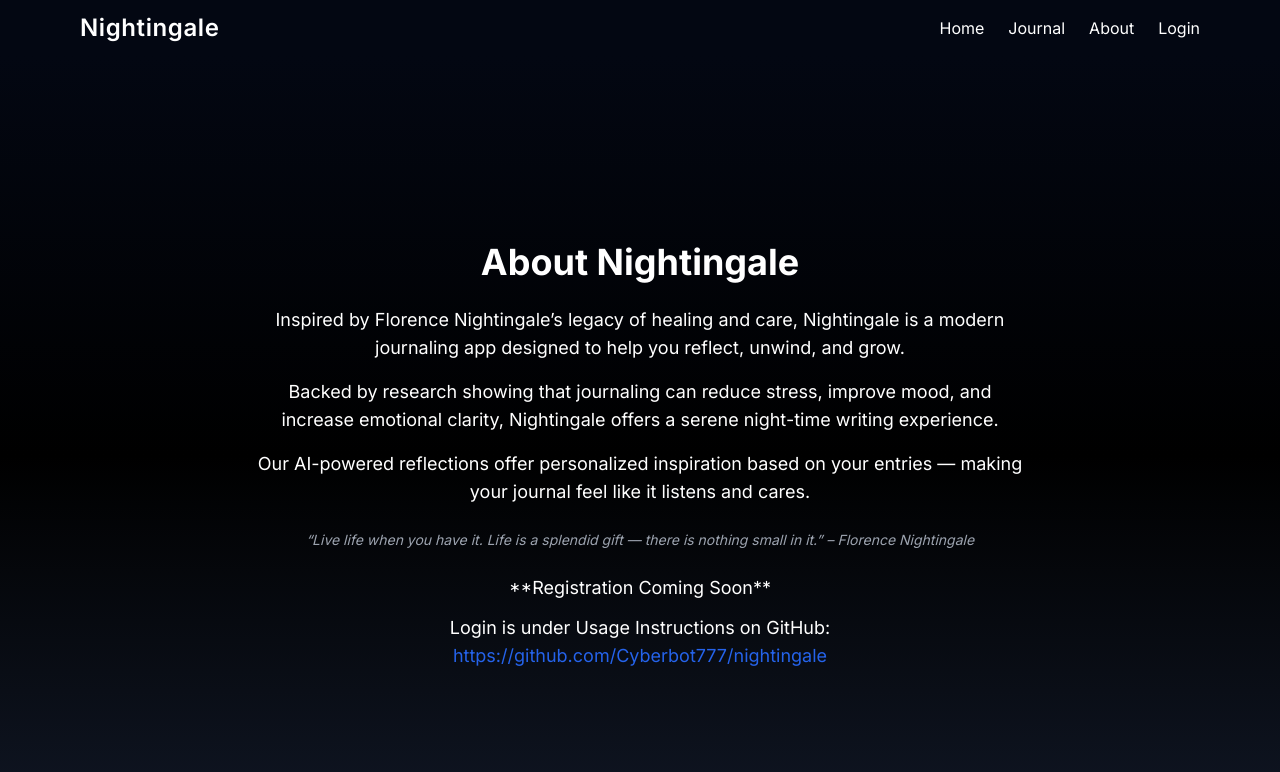
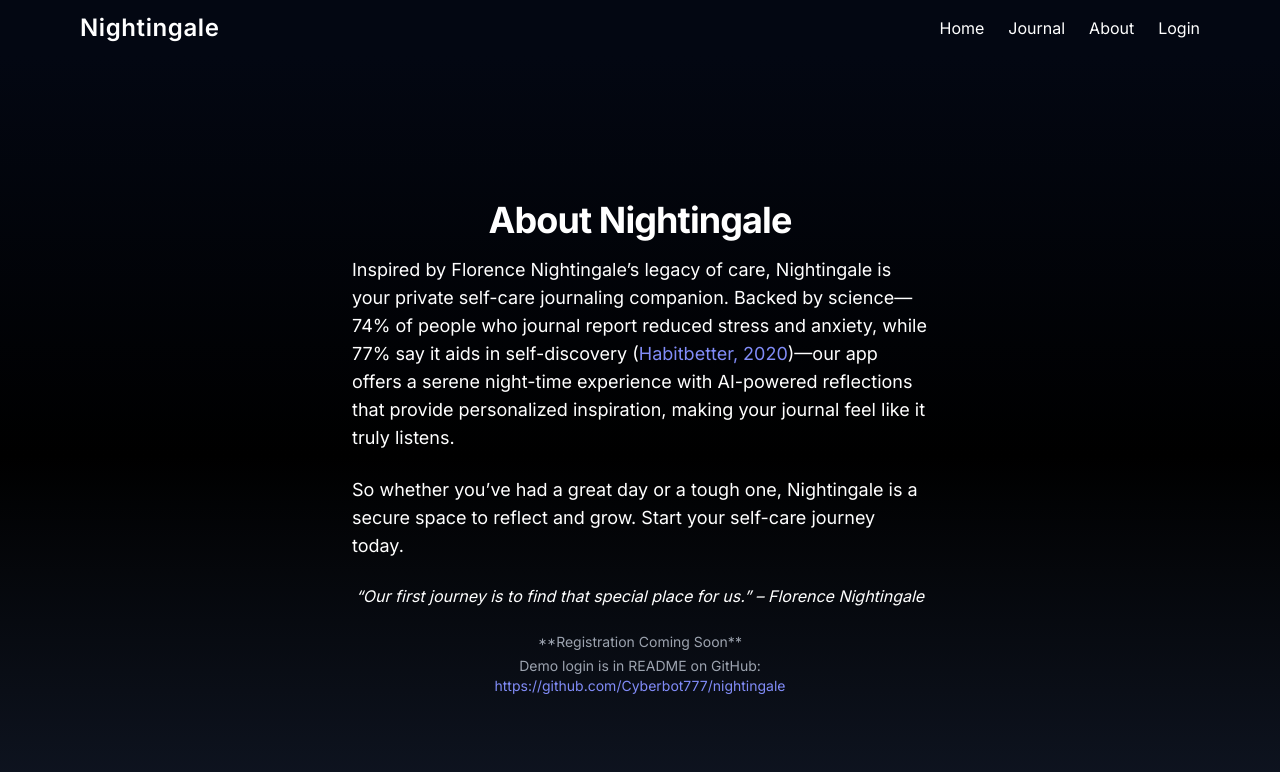
Before and after one commit to Cyberbot777/nightingale, a React (Vite) app in the folder frontend/: page /about in a window 1280 px wide. Shown: the top 772 px of the page. Built offline with nearby package versions, Linux system fonts and the light colour scheme; no server answers.

Commit message:
Final update to About page with concise content, updated stats, and verified links

```diff
--- a/frontend/src/pages/About.jsx
+++ b/frontend/src/pages/About.jsx
@@ -2,34 +2,27 @@ import React from 'react';
 
 const About = () => {
   return (
-    <div className="min-h-screen flex items-center justify-center px-6 bg-gradient-to-b from-gray-950 via-black to-gray-900 text-white">
-      <div className="text-center max-w-3xl animate-fade-in-up">
-        <h1 className="text-3xl sm:text-4xl font-bold mb-6">About Nightingale</h1>
-        <p className="text-base sm:text-lg mb-4">
-          Inspired by Florence Nightingale’s legacy of healing and care, Nightingale is a modern journaling app designed to help you reflect, unwind, and grow.
+    <div className="min-h-screen flex items-center justify-center px-4 bg-gradient-to-b from-gray-950 via-black to-gray-900 text-white">
+      <div className="text-center animate-fade-in-down max-w-xl">
+        <h1 className="text-3xl sm:text-4xl font-bold mb-4 tracking-tight leading-tight text-white">About Nightingale</h1>
+        <div className="text-left">
+          <p className="text-base sm:text-lg mb-6 text-white">
+            Inspired by Florence Nightingale’s legacy of care, Nightingale is your private self-care journaling companion. Backed by science—74% of people who journal report reduced stress and anxiety, while 77% say it aids in self-discovery (<a href="https://habitbetter.com/journaling-for-stress-and-anxiety/" className="text-indigo-400 hover:text-indigo-500 transition-colors" target="_blank" rel="noopener noreferrer">Habitbetter, 2020</a>)—our app offers a serene night-time experience with AI-powered reflections that provide personalized inspiration, making your journal feel like it truly listens.
+          </p>
+          <p className="text-base sm:text-lg mb-6 text-white">
+            So whether you’ve had a great day or a tough one, Nightingale is a secure space to reflect and grow. Start your self-care journey today.
+          </p>
+        </div>
+        <p className="text-white italic text-m mb-6 text-center">
+          “Our first journey is to find that special place for us.” – Florence Nightingale
         </p>
-        <p className="text-base sm:text-lg mb-4">
-          Backed by research showing that journaling can reduce stress, improve mood, and increase emotional clarity, Nightingale offers a serene night-time writing experience.
-        </p>
-        <p className="text-base sm:text-lg mb-6">
-          Our AI-powered reflections offer personalized inspiration based on your entries — making your journal feel like it listens and cares.
-        </p>
-        <p className="italic text-sm text-gray-400">
-          “Live life when you have it. Life is a splendid gift — there is nothing small in it.” – Florence Nightingale
-        </p>
-        <p className="text-base sm:text-lg mt-6">
+        <p className="text-gray-400 text-sm mb-1 text-center">
           **Registration Coming Soon**
         </p>
-        <p className="text-base sm:text-lg mt-3">
-          Login is under Usage Instructions on GitHub:
+        <p className="text-gray-400 text-sm mb-4 text-center">
+          Demo login is in README on GitHub:<br />
+          <a href="https://github.com/Cyberbot777/nightingale" className="text-indigo-400 hover:text-indigo-500 transition-colors" target="_blank" rel="noopener noreferrer">https://github.com/Cyberbot777/nightingale</a>
         </p>
-        <a
-          className="text-base sm:text-lg mb-6 text-blue-600 hover:underline cursor-pointer"
-          href="https://github.com/Cyberbot777/nightingale"
-          target="_blank"
-        >
-          https://github.com/Cyberbot777/nightingale
-        </a>
       </div>
     </div>
   );
```
